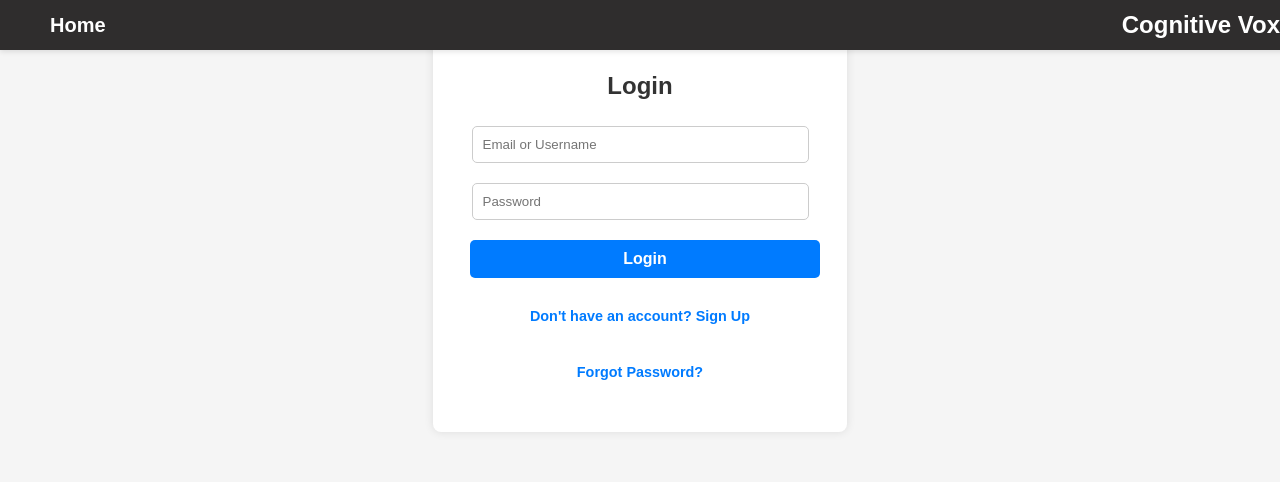
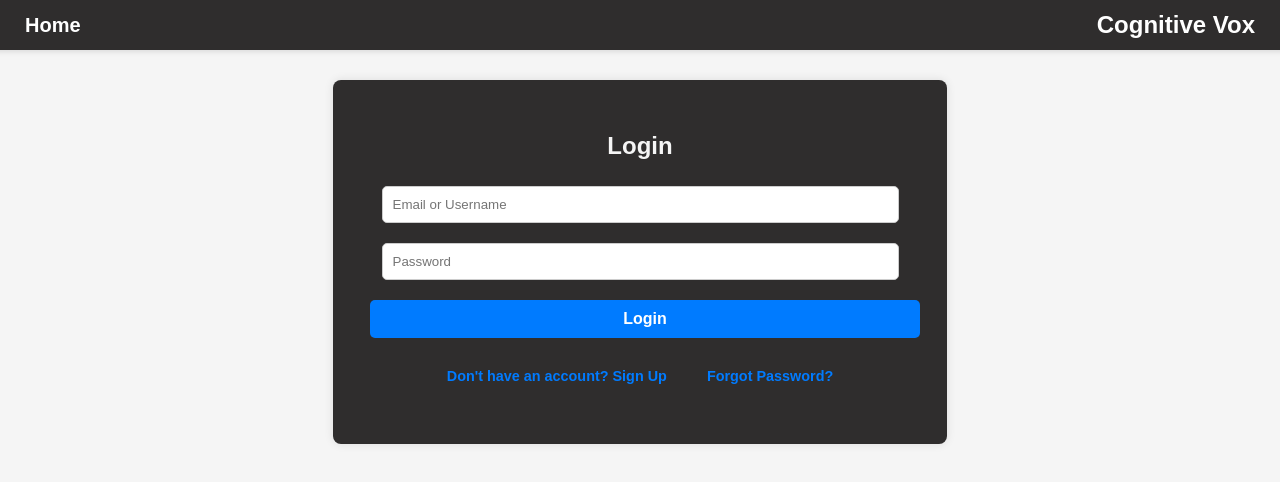
Before and after one commit to sahithyashelly24/project, a React (Create React App) app: page /profile in a window 1280 px wide. Shown: the top 482 px of the page. Built offline with nearby package versions, Linux system fonts and the light colour scheme.

Commit message:
ui-max-done

```diff
--- a/src/App.css
+++ b/src/App.css
@@ -58,14 +58,14 @@
 .new-card {
   position: absolute;
   left: 700px; /* Adjust to space the new card */
-  top: 55%; /* Align with the previous card */
+  top: 50%; /* Align with the previous card */
   z-index: 2;
   background-color: rgba(255, 255, 255, 0.9); /* Semi-transparent */
   padding: 30px;
   border-radius: 10px;
   box-shadow: 0 4px 10px rgba(0, 0, 0, 0.2);
   width: 300px; /* Fixed width */
-  margin-left: 20%; /* Space between the new card and previous card */
+  margin-left: 15%; /* Space between the new card and previous card */
 }
 
 .new-card h2 {
@@ -214,30 +214,31 @@ body {
 }
 
 .feature-card {
-  background: white;
+  background: #2f2d2d;
   padding: 20px;
   width: 250px;
   border-radius: 8px;
-  box-shadow: 0px 5px 5px  rgb(29 28 28 / 38%);;
+  box-shadow: 0px 10px 10px  rgba(7, 6, 6, 0.38);;
 }
 
 .feature-card:hover {
   transform: translate(8px, 8px); /* Moves diagonally at 45 degrees */
-  border-color: black; /* Changes border to dark black */
+  border-color:whitesmoke; /* Changes border to dark black */
 }
 
 .feature-card h3 {
-  color:black;
+  color:whitesmoke;
   font-size: 20px;
 }
 
 .feature-card p {
-  color: #666;
+  color: whitesmoke;
 }
 
 /* Trusted Section */
 .trust {
   margin: 40px 0;
+
 }
 
 .trust h2 {
@@ -253,7 +254,7 @@ body {
 }
 
 .testimonial {
-  background: white;
+  background: #2f2d2d;
   padding: 15px;
   width: 250px;
   border-radius: 8px;
@@ -266,13 +267,13 @@ body {
 }
 
 .testimonial p {
-  color: #666;
+  color: whitesmoke;
   font-style: italic;
 }
 
 .testimonial h4 {
   margin-top: 10px;
-  color:black;
+  color:whitesmoke;
 }
 
 /* Call to Action */
@@ -284,21 +285,22 @@ body {
   display: flex;
   justify-content: space-between;
   align-items: center;
-  padding: 8px 14px; /* smaller height */
+  padding: 8px 10px; /* smaller height */
   height: 30px; /* thin height */
-  background-color: black;
+  background-color: #2f2d2d;
   width: 90vw; /* full width of the viewport */
   position: fixed; /* keep it stuck at top */
   top: 0;
-  left: 0;
+  margin-right: 10px;
   z-index: 1000;
-  box-shadow: 0px 1px 5px rgba(0, 0, 0, 0.2);
+  color:Whitesmoke;
+  box-shadow: 0px 1px 5px #2f2d2d;
 }
 
 .user-display {
   display: flex;
   align-items: center;
-  gap: 8px;
+  gap: 10px;
   color: white;
   font-weight: 500;
   font-size: 16px;
--- a/src/App.js
+++ b/src/App.js
@@ -37,7 +37,7 @@ const Home = ({ onStart, user }) => {
   ) : (
     <Link to="/profile" className="user-display clickable">
       <FaUser className="user-icon" />
-      <span>User</span>
+      <pre><span>User   </span></pre>
     </Link>
   )}
       </nav>
@@ -50,8 +50,7 @@ const Home = ({ onStart, user }) => {
           </video>
         </div>
         <header className="headline">
-          <h1>Cognitive Vox</h1>
-          <p>Smart Psychiatry, Simplified!</p>
+          <h2>Smart Psychiatry, Simplified!</h2>
         </header>
         <div className="card">
           <h2>What name feels right for you?</h2>
--- a/src/Profession.js
+++ b/src/Profession.js
@@ -1,10 +1,9 @@
 import React, { useState, useEffect } from "react";
 import axios from "axios";
 import "./profession.css";
-import { useNavigate } from "react-router-dom";
+import { useNavigate,Link } from "react-router-dom";
 
 const dp = "https://cdn.pixabay.com/photo/2015/10/05/22/37/blank-profile-picture-973460_1280.png";
-const videoBg = "https://videos.pexels.com/video-files/1918465/1918465-uhd_2560_1440_24fps.mp4"; // Replace with your video URL
 
 const Profession = () => {
   const [sections, setSections] = useState([]);
@@ -79,10 +78,10 @@ const Profession = () => {
 
   return (
     <div className="profession-wrapper">
-      <video autoPlay loop muted className="profession-video">
-        <source src={videoBg} type="video/mp4" />
-      </video>
-
+      <nav className="navbar">
+          <Link to="/" className="nav-left">Home</Link>
+          <h1 className="nav-center">Cognitive Vox</h1>
+      </nav>
       <div className="profession-container">
         <div className="profession-header">
           <h2>My Clients</h2>
--- a/src/ProfileCard.css
+++ b/src/ProfileCard.css
@@ -20,7 +20,8 @@
   border-radius: 10px;
   padding: 20px;
   color: white;
-  margin-bottom: 20px;
+  margin-bottom: 5px;
+  margin-top: 90px;
 }
 
 .profile-image-container {
@@ -38,7 +39,8 @@
 }
 
 .profile-details:hover {
-  background: #945d8f;
+  background: whitesmoke;
+  color:#2f2d2d;
   font-size: 22px;
   border-radius: 15px;
   transition: all 0.3s ease-in-out;
--- a/src/ProfilePage.js
+++ b/src/ProfilePage.js
@@ -9,7 +9,7 @@ import {
   ResponsiveContainer,
   Tooltip,
 } from "recharts";
-import { useParams } from "react-router-dom";
+import { useParams,Link } from "react-router-dom";
 import { PieChart, Pie, Cell, Legend } from "recharts";
 import "./ProfileCard.css";
 
@@ -147,6 +147,10 @@ const ProfilePage = () => {
 
   return (
     <div className="grid-container">
+      <nav className="navbar">
+          <Link to="/" className="nav-left">Home</Link>
+          <h1 className="nav-center">Cognitive Vox</h1>
+      </nav>
       <div className="cprofile-card">
         <div className="profile-image-container">
           <img src={profile.profilePic} alt="Profile" className="profile-image" />
--- a/src/authu.css
+++ b/src/authu.css
@@ -14,13 +14,15 @@
     border-radius: 8px;
     box-shadow: 0 0 10px rgba(0, 0, 0, 0.1);
     text-align: center;
-    width: 350px;
-    margin-top: 20px;
+    width: 550px;
+    height:300px;
+    margin-top: 80px;
+    background-color: #2f2d2d;
   }
 
   .auth-title {
     margin-bottom: 1rem;
-    color: #333;
+    color: whitesmoke;
   }
 
   .auth-error {
--- a/src/profession.css
+++ b/src/profession.css
@@ -19,10 +19,11 @@
 .profession-container {
     width: 80%;
     margin: 40px auto;
+    margin-top: 70px;
     text-align: center;
     font-family: 'Arial', sans-serif;
-    background-color: rgba(20, 20, 20, 0.9); /* Dark theme background */
-    color: white;
+    background-color: #2f2d2d; /* Dark theme background */
+    color: whitesmoke;
     padding: 20px;
     border-radius: 10px;
     box-shadow: 0px 4px 10px rgba(255, 255, 255, 0.1);
```
